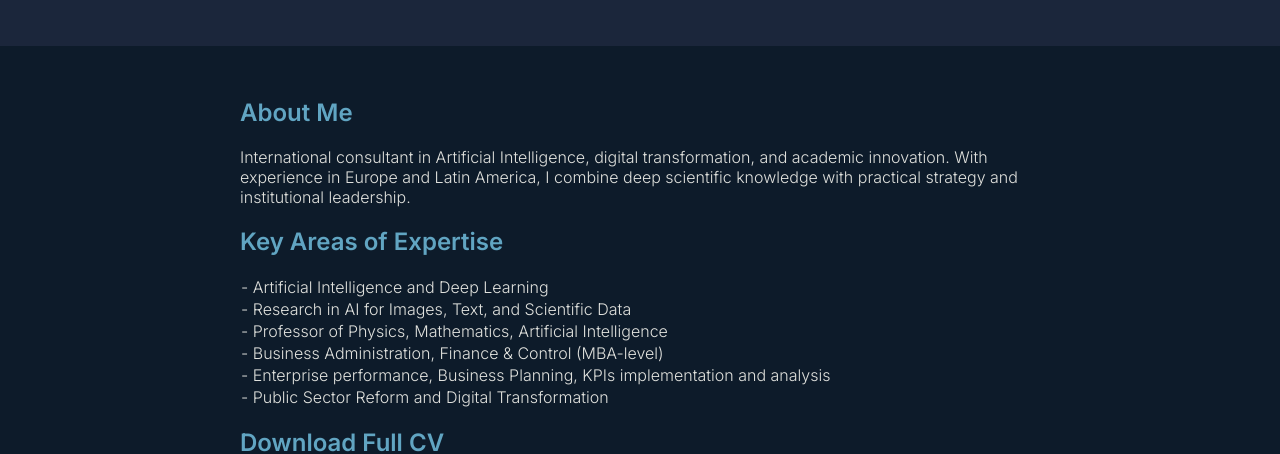
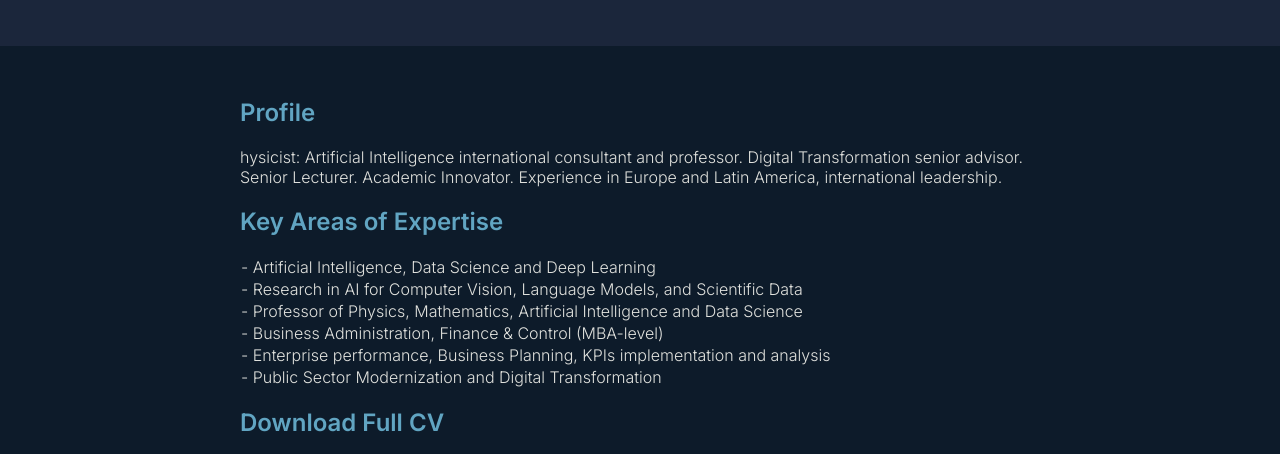
Before and after one commit to brizuela-labs/horacio-brizuela-cv, a plain HTML site: page index.html in a window 1280 px wide. Shown: the part 361-815 px from the top of the page. Drawn offline with Linux system fonts and the light colour scheme.

Commit message:
Update index.html

```diff
--- a/index.html
+++ b/index.html
@@ -88,23 +88,24 @@
 </header>
 
 <section>
-  <h2>About Me</h2>
+  <h2>Profile</h2>
   <p>
-    International consultant in Artificial Intelligence, digital transformation, and academic innovation.
-    With experience in Europe and Latin America, I combine deep scientific knowledge with practical strategy
-    and institutional leadership.
+    hysicist: Artificial Intelligence international consultant and professor.
+    Digital Transformation senior advisor.
+    Senior Lecturer. Academic Innovator.
+    Experience in Europe and Latin America, international leadership.
   </p>
 
    <h2>Key Areas of Expertise</h2>
 
    <table style="width:100%; border-collapse: collapse; margin-top: 1rem;">
-            <tr><td>- Artificial Intelligence and Deep Learning</td></tr>
-            <tr><td>- Research in AI for Images, Text, and Scientific Data</td></tr>
-            <tr><td>- Professor of  Physics, Mathematics, Artificial Intelligence</td></tr>
+            <tr><td>- Artificial Intelligence, Data Science and Deep Learning</td></tr>
+            <tr><td>- Research in AI for Computer Vision, Language Models, and Scientific Data</td></tr>
+            <tr><td>- Professor of  Physics, Mathematics, Artificial Intelligence and Data Science</td></tr>
             <tr><td>- Business Administration, Finance & Control (MBA-level)</td></tr>
             <tr><td>- Enterprise performance, Business Planning, KPIs implementation and analysis</td></tr>
-            <tr><td>- Public Sector Reform and Digital Transformation</td></tr>
-        </table>
+            <tr><td>- Public Sector Modernization and Digital Transformation</td></tr>
+   </table>
 
   <h2>Download Full CV</h2>
   <a class="button" href="assets/Horacio_Brizuela_CV.pdf" target="_blank">📄 View full CV (PDF)</a>
```
